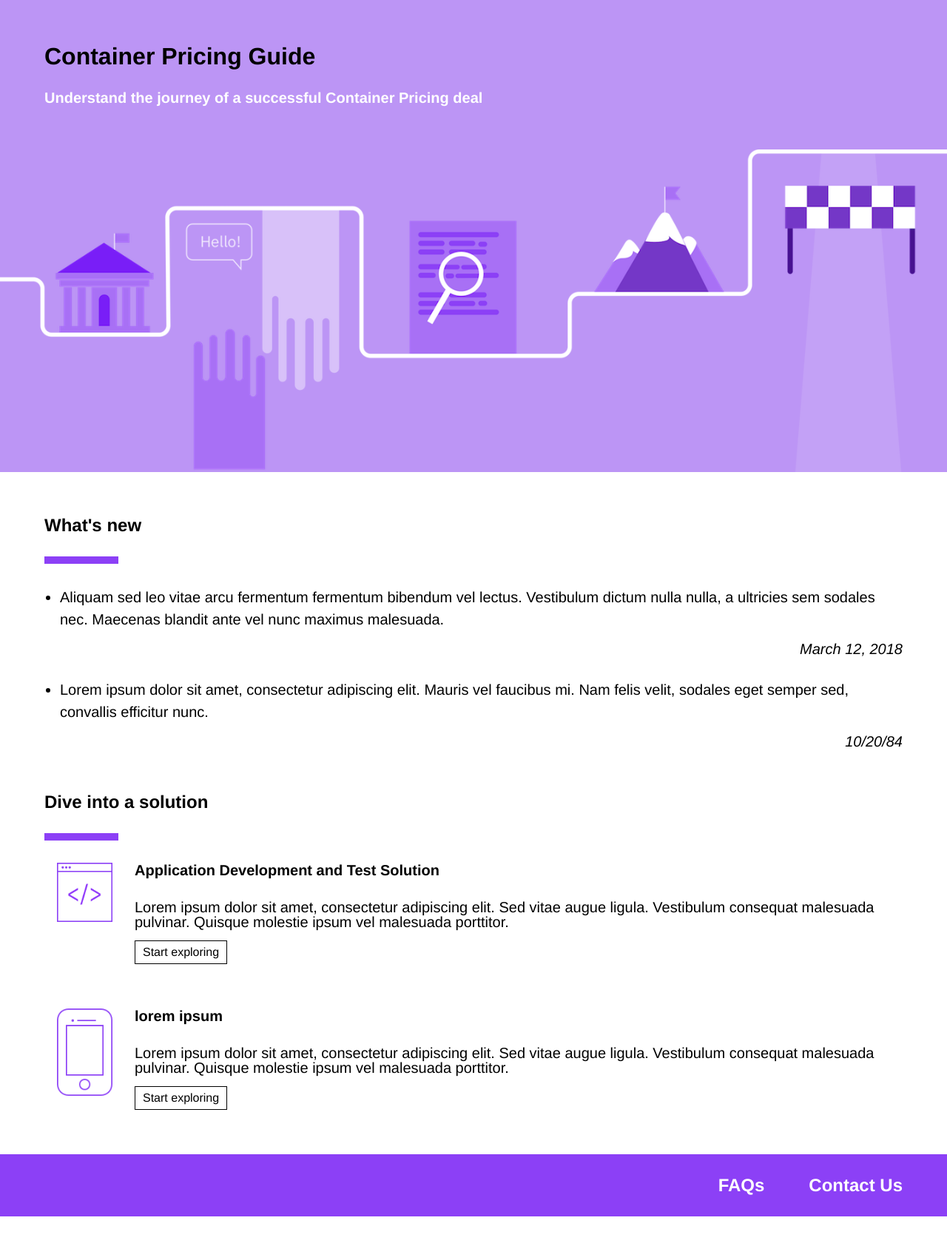
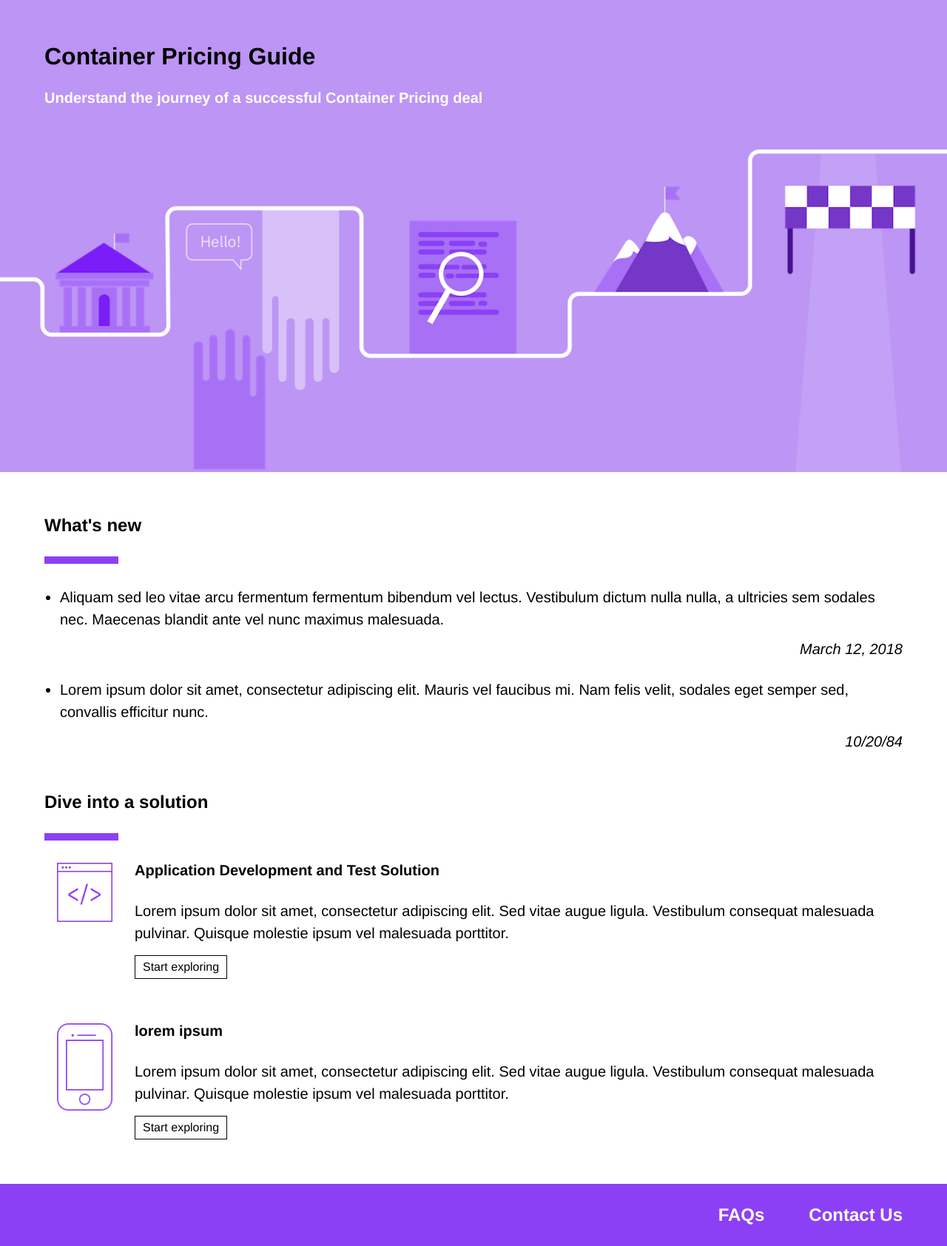
Before and after one commit to gvorbeck/container-pricing, a Jekyll site: the page built from pages/homepage.md, in a window 1280 px wide. Shown: the whole page at 74% size. Built offline with Jekyll 4.4.1, drawn with Linux system fonts in a browser that asks for light colours; before the commit the page ends 1644 px from its top, so only the background shows below that.

Commit message:
dive line-height fix

```diff
--- a/_sass/_homepage.scss
+++ b/_sass/_homepage.scss
@@ -199,7 +199,7 @@
                     grid-row-start: 1;
                 }
 
-                .solutions__excerpt {
+                .solutions__excerpt p {
                     @include header(3);
                     line-height: rem(30px);
                 }
```
